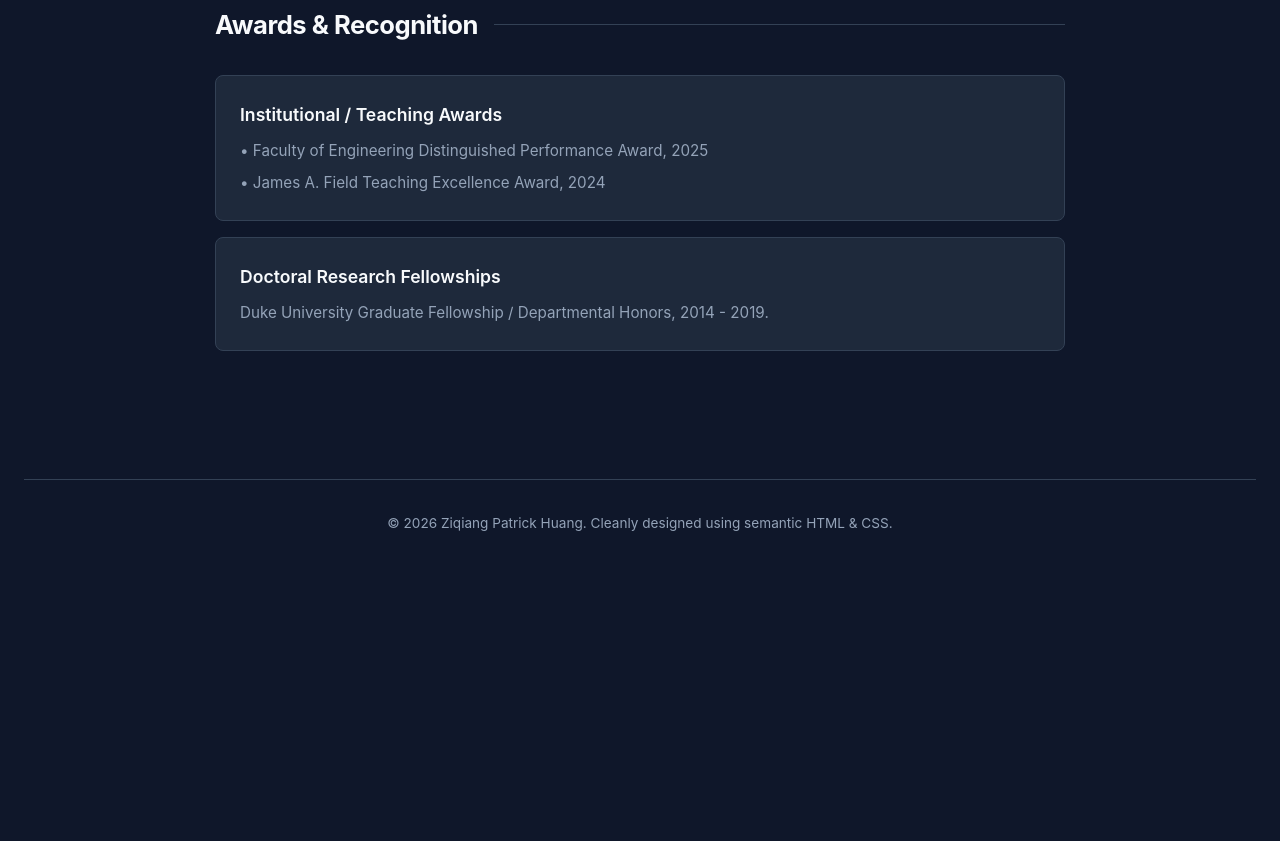
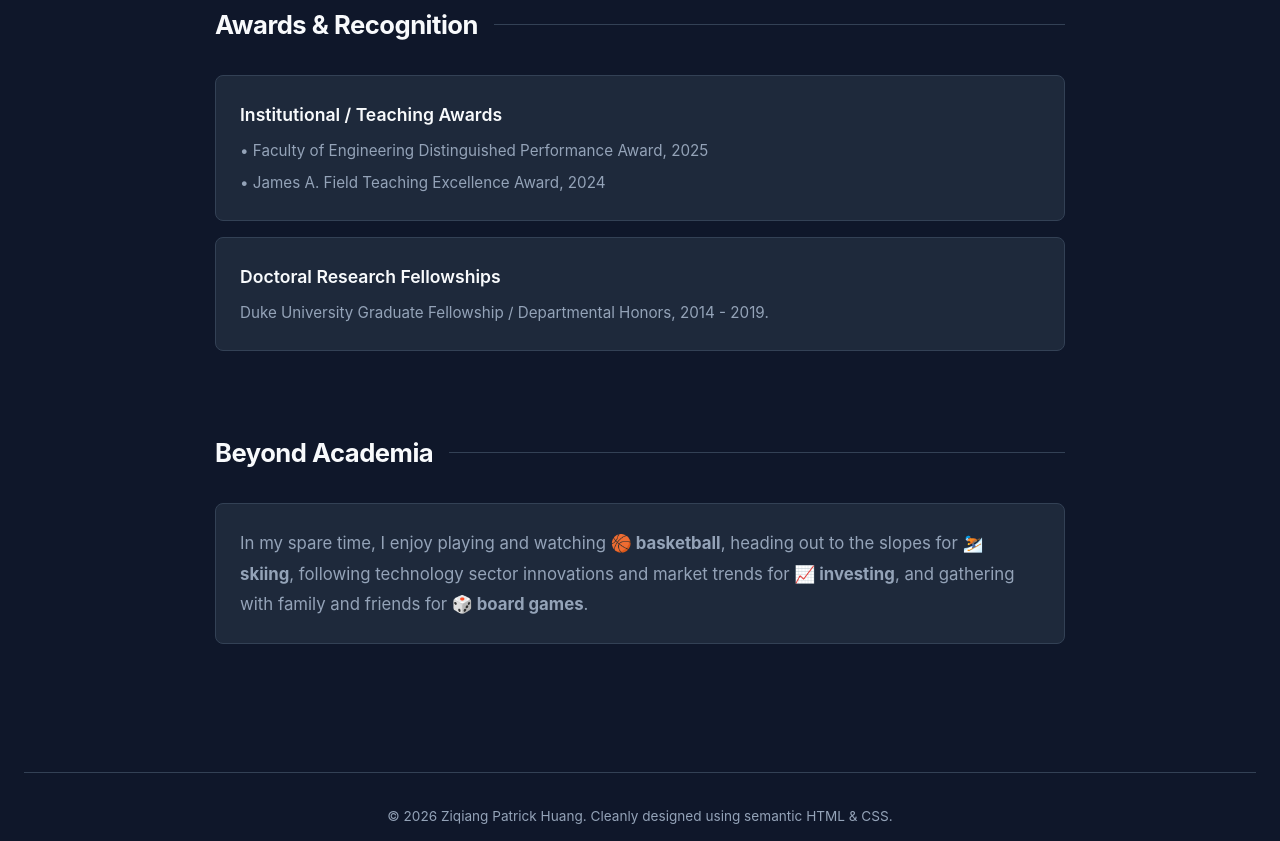
Before and after one commit to PatrickH1001/PatrickH1001.github.io, a plain HTML site: page index.html in a window 1280 px wide. Shown: the part 2901-3742 px from the top of the page. Before the commit the page ends 3468 px from the top, so only its background shows below. Drawn offline with Linux system fonts and the light colour scheme.

Commit message:
Consolidate hobbies into a single minimalist card

```diff
--- a/index.html
+++ b/index.html
@@ -326,13 +326,13 @@
                 <div class="card">
                     <div class="card-header">Dynasprint: Microarchitectural Sprints with Dynamic Utility and Thermal Management</div>
                     <div class="pub-authors"><span class="me">Z. Huang</span>, J. A. Joao, A. Rico, A. D. Hilton, and B. C. Lee.</div>
-                    <div class="pub-venue">Proceedings of the 52nd Annual IEEE/ACM International Symposium on Microarchitecture (MICRO), 2019.</div>
+                    <div class="pub-venue">The 52nd Annual IEEE/ACM International Symposium on Microarchitecture (MICRO), 2019.</div>
                 </div>
 
                 <div class="card">
                     <div class="card-header">Decoupling Loads for Nano-Instruction Set Computers</div>
                     <div class="pub-authors"><span class="me">Z. Huang</span>, A. D. Hilton, and B. C. Lee.</div>
-                    <div class="pub-venue">Proceedings of the 43rd Annual ACM/IEEE International Symposium on Computer Architecture (ISCA), 2016.</div>
+                    <div class="pub-venue">The 43rd Annual ACM/IEEE International Symposium on Computer Architecture (ISCA), 2016.</div>
                 </div>
             </div>
 
@@ -376,6 +376,17 @@
                 </div>
             </div>
         </section>
+
+        <section id="hobbies">
+            <h2>Beyond Academia</h2>
+            <div class="card-grid">
+                <div class="card">
+                    <p class="card-desc" style="font-size: 1.05rem; line-height: 1.8;">
+                        In my spare time, I enjoy playing and watching <strong>🏀 basketball</strong>, heading out to the slopes for <strong>⛷️ skiing</strong>, following technology sector innovations and market trends for <strong>📈 investing</strong>, and gathering with family and friends for <strong>🎲 board games</strong>.
+                    </p>
+                </div>
+            </div>
+        </section>
     </main>
 
     <footer>
```
